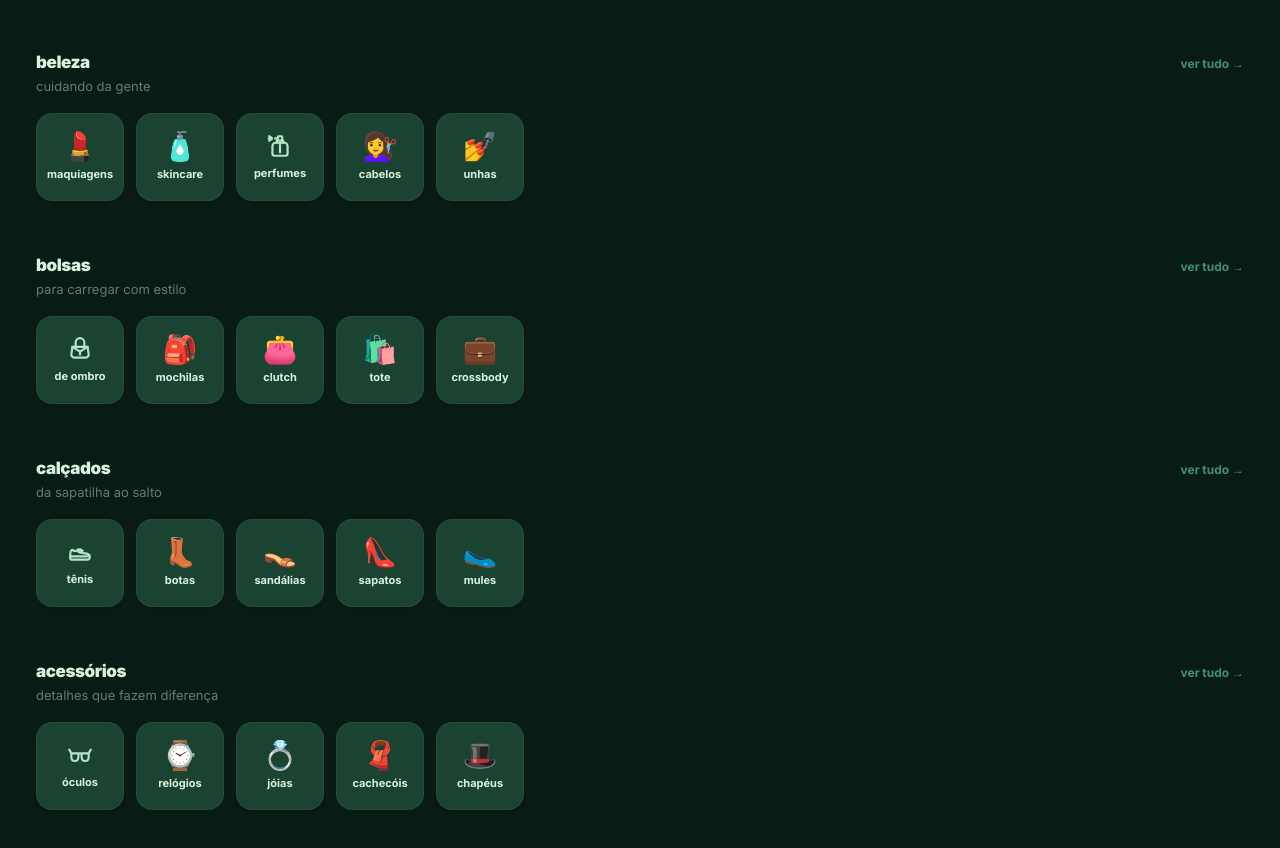
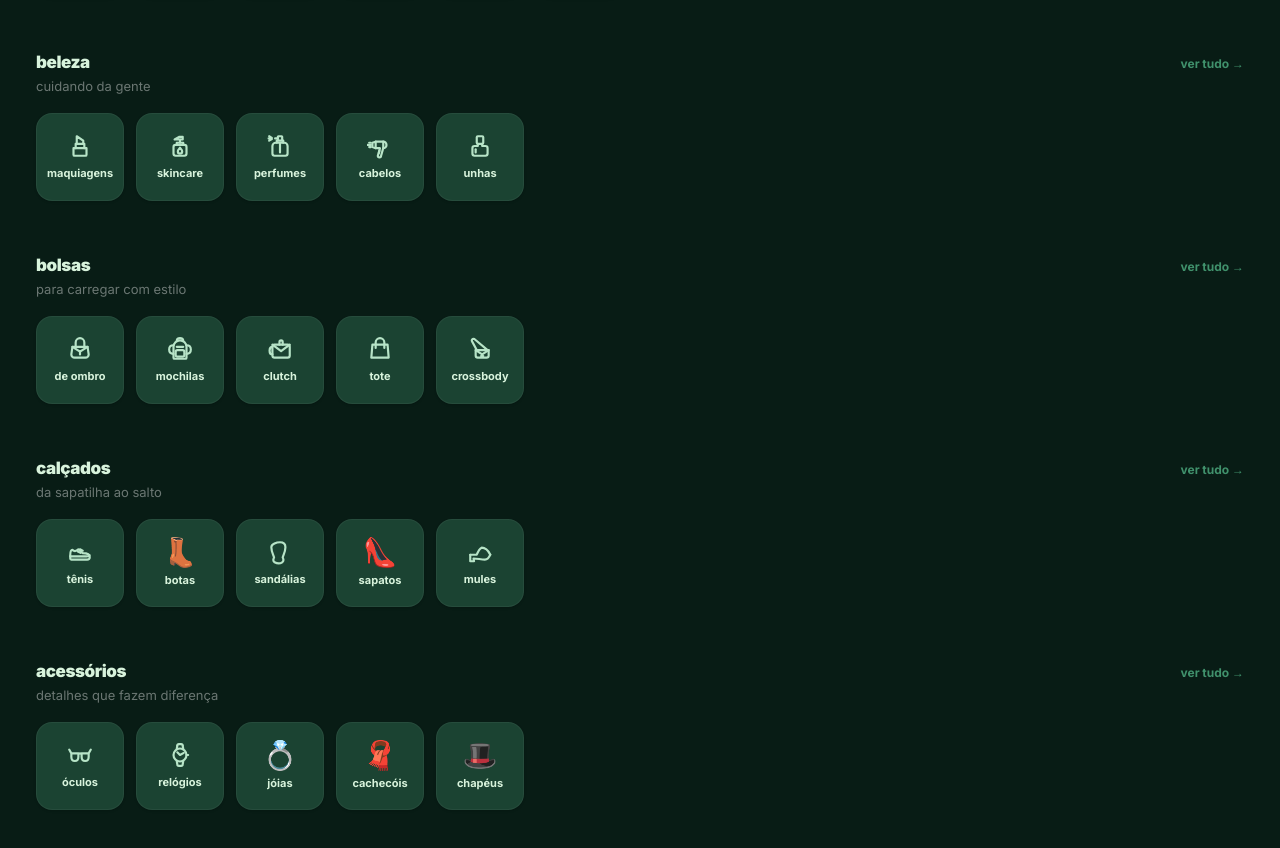
Before and after one commit to EduardoFedeli/Kloop, a Next.js app: page /mocas in a window 1280 px wide. Shown: the part 424-1272 px from the top of the page. Built offline with nearby package versions, Linux system fonts and the light colour scheme; no server answers; the database is empty.

Commit message:
feat: adiciona mais 16 icones customizados (roupas, beleza, bolsas, calcados, relogio)

```diff
--- a/src/app/(main)/mocas/page.tsx
+++ b/src/app/(main)/mocas/page.tsx
@@ -1,6 +1,6 @@
 import Link from 'next/link'
 import type { ComponentType } from 'react'
-import { VestidoIcon, CalcaIcon, BlusaIcon, CasacoIcon, SaiaIcon, ShortsIcon, PerfumeIcon, TenisIcon, BolsaIcon, OculosIcon } from '@/components/icons/CustomIcons'
+import { VestidoIcon, CalcaIcon, BlusaIcon, CasacoIcon, SaiaIcon, ShortsIcon, PerfumeIcon, TenisIcon, BolsaIcon, OculosIcon, MaquiagemIcon, SkincareIcon, CabeloIcon, UnhaIcon, MochilaIcon, ClutchIcon, ToteIcon, CrossbodyIcon, SandaliaIcon, MuleIcon, RelogioIcon } from '@/components/icons/CustomIcons'
 
 type IconComponent = ComponentType<{ size?: number; className?: string }>
 type SubCard = { emoji: string; icon?: IconComponent; label: string; href: string }
@@ -25,11 +25,11 @@ const SECTIONS: Section[] = [
     subtitle: 'cuidando da gente',
     href: '/search?dept=mocas&cat=beleza',
     cards: [
-      { emoji: '💄', label: 'maquiagens', href: '/search?dept=mocas&cat=beleza&sub=maquiagens' },
-      { emoji: '🧴', label: 'skincare', href: '/search?dept=mocas&cat=beleza&sub=skincare' },
+      { emoji: '💄', icon: MaquiagemIcon, label: 'maquiagens', href: '/search?dept=mocas&cat=beleza&sub=maquiagens' },
+      { emoji: '🧴', icon: SkincareIcon, label: 'skincare', href: '/search?dept=mocas&cat=beleza&sub=skincare' },
       { emoji: '🌸', icon: PerfumeIcon, label: 'perfumes', href: '/search?dept=mocas&cat=beleza&sub=perfumes' },
-      { emoji: '💇‍♀️', label: 'cabelos', href: '/search?dept=mocas&cat=beleza&sub=cabelos' },
-      { emoji: '💅', label: 'unhas', href: '/search?dept=mocas&cat=beleza&sub=unhas' },
+      { emoji: '💇‍♀️', icon: CabeloIcon, label: 'cabelos', href: '/search?dept=mocas&cat=beleza&sub=cabelos' },
+      { emoji: '💅', icon: UnhaIcon, label: 'unhas', href: '/search?dept=mocas&cat=beleza&sub=unhas' },
     ],
   },
   {
@@ -38,10 +38,10 @@ const SECTIONS: Section[] = [
     href: '/search?dept=mocas&cat=bolsas',
     cards: [
       { emoji: '👜', icon: BolsaIcon, label: 'de ombro', href: '/search?dept=mocas&cat=bolsas&sub=ombro' },
-      { emoji: '🎒', label: 'mochilas', href: '/search?dept=mocas&cat=bolsas&sub=mochilas' },
-      { emoji: '👛', label: 'clutch', href: '/search?dept=mocas&cat=bolsas&sub=clutch' },
-      { emoji: '🛍️', label: 'tote', href: '/search?dept=mocas&cat=bolsas&sub=tote' },
-      { emoji: '💼', label: 'crossbody', href: '/search?dept=mocas&cat=bolsas&sub=crossbody' },
+      { emoji: '🎒', icon: MochilaIcon, label: 'mochilas', href: '/search?dept=mocas&cat=bolsas&sub=mochilas' },
+      { emoji: '👛', icon: ClutchIcon, label: 'clutch', href: '/search?dept=mocas&cat=bolsas&sub=clutch' },
+      { emoji: '🛍️', icon: ToteIcon, label: 'tote', href: '/search?dept=mocas&cat=bolsas&sub=tote' },
+      { emoji: '💼', icon: CrossbodyIcon, label: 'crossbody', href: '/search?dept=mocas&cat=bolsas&sub=crossbody' },
     ],
   },
   {
@@ -51,9 +51,9 @@ const SECTIONS: Section[] = [
     cards: [
       { emoji: '👟', icon: TenisIcon, label: 'tênis', href: '/search?dept=mocas&cat=calcados&sub=tenis' },
       { emoji: '👢', label: 'botas', href: '/search?dept=mocas&cat=calcados&sub=botas' },
-      { emoji: '👡', label: 'sandálias', href: '/search?dept=mocas&cat=calcados&sub=sandalias' },
+      { emoji: '👡', icon: SandaliaIcon, label: 'sandálias', href: '/search?dept=mocas&cat=calcados&sub=sandalias' },
       { emoji: '👠', label: 'sapatos', href: '/search?dept=mocas&cat=calcados&sub=sapatos' },
-      { emoji: '🥿', label: 'mules', href: '/search?dept=mocas&cat=calcados&sub=mules' },
+      { emoji: '🥿', icon: MuleIcon, label: 'mules', href: '/search?dept=mocas&cat=calcados&sub=mules' },
     ],
   },
   {
@@ -62,7 +62,7 @@ const SECTIONS: Section[] = [
     href: '/search?dept=mocas&cat=acessorios',
     cards: [
       { emoji: '👓', icon: OculosIcon, label: 'óculos', href: '/search?dept=mocas&cat=acessorios&sub=oculos' },
-      { emoji: '⌚', label: 'relógios', href: '/search?dept=mocas&cat=acessorios&sub=relogios' },
+      { emoji: '⌚', icon: RelogioIcon, label: 'relógios', href: '/search?dept=mocas&cat=acessorios&sub=relogios' },
       { emoji: '💍', label: 'jóias', href: '/search?dept=mocas&cat=acessorios&sub=joias-e-bijuterias' },
       { emoji: '🧣', label: 'cachecóis', href: '/search?dept=mocas&cat=acessorios&sub=cachacois' },
       { emoji: '🎩', label: 'chapéus', href: '/search?dept=mocas&cat=acessorios&sub=chapeus' },
--- a/src/components/icons/CustomIcons.tsx
+++ b/src/components/icons/CustomIcons.tsx
@@ -152,3 +152,205 @@ export function MamadeiraIcon({ size = 24, className }: IconProps) {
     </svg>
   )
 }
+
+export function BodyBebeIcon({ size = 24, className }: IconProps) {
+  return (
+    <svg width={size} height={size} viewBox="0 0 24 24" {...base} className={className}>
+      <title>Body de bebê</title>
+      <path d="M8 4L4 6L3 9.5L7 11V14C7 17 8.5 19.5 10 20H14C15.5 19.5 17 17 17 14V11L21 9.5L20 6L16 4" />
+      <path d="M8 4C8 8 16 8 16 4" />
+      <path d="M5.5 5.25C7.5 5.25 9.5 6.25 10.5 7.5" />
+      <path d="M18.5 5.25C16.5 5.25 14.5 6.25 13.5 7.5" />
+      <path d="M9 17C10.5 18 13.5 18 15 17" />
+    </svg>
+  )
+}
+
+export function PijamaIcon({ size = 24, className }: IconProps) {
+  return (
+    <svg width={size} height={size} viewBox="0 0 24 24" {...base} className={className}>
+      <title>Pijama</title>
+      <path d="M 17 2 A 3.5 3.5 0 0 0 20.5 5.5 A 2.8 2.8 0 0 1 17 2 Z" />
+      <path d="M 5 2 v 3 M 3.5 3.5 h 3" />
+      <path d="M 6 17 v 2 a 2 2 0 0 0 2 2 h 8 a 2 2 0 0 0 2 -2 v -2" />
+      <path d="M 12 19 v 2" />
+      <rect x="4" y="8" width="16" height="9" rx="2" />
+      <path d="M 8.5 8 L 12 11.5 L 15.5 8" />
+      <path d="M 9.5 9 L 7.5 9.5" />
+      <path d="M 14.5 9 L 16.5 9.5" />
+      <path d="M 12 11.5 V 17" />
+      <path d="M 6.5 13 H 9.5" />
+      <path d="M 12 14.5 h 0.01" />
+    </svg>
+  )
+}
+
+export function MaquiagemIcon({ size = 24, className }: IconProps) {
+  return (
+    <svg width={size} height={size} viewBox="0 0 24 24" {...base} className={className}>
+      <title>Maquiagem</title>
+      <path d="M9 10V3l6 4v3" />
+      <path d="M8 14v-4h8v4" />
+      <path d="M6 14h12v6a1 1 0 0 1-1 1H7a1 1 0 0 1-1-1v-6z" />
+    </svg>
+  )
+}
+
+export function SkincareIcon({ size = 24, className }: IconProps) {
+  return (
+    <svg width={size} height={size} viewBox="0 0 24 24" {...base} className={className}>
+      <title>Skincare</title>
+      <path d="M7 6h7.5V3.5h-3L7 6z" />
+      <path d="M12 6v3" />
+      <path d="M9 11V9h6v2" />
+      <rect x="6" y="11" width="12" height="10" rx="2" />
+      <path d="M12 13.5c0 0-2 2.3-2 3.5a2 2 0 0 0 4 0c0-1.2-2-3.5-2-3.5z" />
+    </svg>
+  )
+}
+
+export function CamisaSocialIcon({ size = 24, className }: IconProps) {
+  return (
+    <svg width={size} height={size} viewBox="0 0 24 24" {...base} className={className}>
+      <title>Camisa social</title>
+      <path d="M8 3.5L2.5 6.5L4 11.5L7 10.5V20.5H17V10.5L20 11.5L21.5 6.5L16 3.5" />
+      <path d="M8 3.5Q12 1.8 16 3.5" />
+      <path d="M8 3.5L9.5 9L12 6.5L14.5 9L16 3.5" />
+      <path d="M12 6.5V20.5" />
+      <path d="M13.5 12H16V15.5H13.5Z" />
+    </svg>
+  )
+}
+
+export function UnhaIcon({ size = 24, className }: IconProps) {
+  return (
+    <svg width={size} height={size} viewBox="0 0 24 24" {...base} className={className}>
+      <title>Esmalte</title>
+      <rect x="9" y="3" width="6" height="7" rx="1" />
+      <path d="M10 10v2H7a2 2 0 0 0-2 2v5a2 2 0 0 0 2 2h10a2 2 0 0 0 2-2v-5a2 2 0 0 0-2-2h-3v-2" />
+      <path d="M8 15v3" />
+    </svg>
+  )
+}
+
+export function CabeloIcon({ size = 24, className }: IconProps) {
+  return (
+    <svg width={size} height={size} viewBox="0 0 24 24" {...base} className={className}>
+      <title>Secador de cabelo</title>
+      <path d="M 5 9 L 8 8 H 15 A 3 3 0 0 1 15 14 L 13 21 A 1.5 1.5 0 0 1 10 21 L 12 14 H 8 L 5 13 Z" />
+      <path d="M 8 8 V 14" />
+      <path d="M 15 8 V 14" />
+      <path d="M 11.5 16.5 L 11 18.5" />
+      <path d="M 2 9 H 3.5" />
+      <path d="M 0.5 11 H 3.5" />
+      <path d="M 2 13 H 3.5" />
+    </svg>
+  )
+}
+
+export function MochilaIcon({ size = 24, className }: IconProps) {
+  return (
+    <svg width={size} height={size} viewBox="0 0 24 24" {...base} className={className}>
+      <title>Mochila</title>
+      <path d="M 6 8.5 C 3.5 8.5 2 10.2 2 12.5 C 2 14.8 3.5 16.5 6 16.5" />
+      <path d="M 18 8.5 C 20.5 8.5 22 10.2 22 12.5 C 22 14.8 20.5 16.5 18 16.5" />
+      <path d="M 9 4.5 C 9 3.1 10.3 2 12 2 C 13.7 2 15 3.1 15 4.5" />
+      <path d="M 6 20 V 10 C 6 6.7 8.7 4 12 4 C 15.3 4 18 6.7 18 10 V 20 C 18 20.6 17.6 21 17 21 H 7 C 6.4 21 6 20.6 6 20 Z" />
+      <path d="M 9 10 H 15" />
+      <rect x="8" y="13" width="8" height="6" rx="1.5" />
+    </svg>
+  )
+}
+
+export function ClutchIcon({ size = 24, className }: IconProps) {
+  return (
+    <svg width={size} height={size} viewBox="0 0 24 24" {...base} className={className}>
+      <title>Clutch</title>
+      <path d="M 5 10 C 1.5 10 1.5 17 5 17" />
+      <rect x="5" y="8" width="16" height="12" rx="2" />
+      <path d="M 11.5 8 V 5.5 C 11.5 4.67 12.17 4 13 4 C 13.83 4 14.5 4.67 14.5 5.5 V 8" />
+      <path d="M 5 8 L 13 14 L 21 8" />
+    </svg>
+  )
+}
+
+export function ToteIcon({ size = 24, className }: IconProps) {
+  return (
+    <svg width={size} height={size} viewBox="0 0 24 24" {...base} className={className}>
+      <title>Tote</title>
+      <path d="M5 8h14l1 12H4z" />
+      <path d="M8 11V6a4 4 0 0 1 8 0v5" />
+    </svg>
+  )
+}
+
+export function CrossbodyIcon({ size = 24, className }: IconProps) {
+  return (
+    <svg width={size} height={size} viewBox="0 0 24 24" {...base} className={className}>
+      <title>Crossbody</title>
+      <path d="M 9 13 L 4.8 5.2 C 3.8 3.6 5.2 2 6.8 2.8 L 19 13" />
+      <path d="M 8 13 h 12 v 5 a 2 2 0 0 1 -2 2 h -8 a 2 2 0 0 1 -2 -2 z" />
+      <path d="M 8 13 l 6 4 l 6 -4" />
+      <path d="M 13 18.5 h 2" />
+    </svg>
+  )
+}
+
+export function MaletaIcon({ size = 24, className }: IconProps) {
+  return (
+    <svg width={size} height={size} viewBox="0 0 24 24" {...base} className={className}>
+      <title>Maleta</title>
+      <path d="M9 7V5a2 2 0 0 1 2-2h2a2 2 0 0 1 2 2v2" />
+      <rect x="3" y="7" width="18" height="13" rx="2" />
+      <path d="M3 13h18" />
+      <path d="M8 11v4" />
+      <path d="M16 11v4" />
+    </svg>
+  )
+}
+
+export function BolsaMaternidadeIcon({ size = 24, className }: IconProps) {
+  return (
+    <svg width={size} height={size} viewBox="0 0 24 24" {...base} className={className}>
+      <title>Bolsa maternidade</title>
+      <path d="M9 9V5a3 3 0 0 1 6 0v4" />
+      <rect x="6" y="9" width="12" height="12" rx="2" />
+      <path d="M6 14H4.5A1.5 1.5 0 0 0 3 15.5v3A1.5 1.5 0 0 0 4.5 20H6" />
+      <path d="M18 14h1.5a1.5 1.5 0 0 1 1.5 1.5v3a1.5 1.5 0 0 1-1.5 1.5H18" />
+      <path d="M8 14h8v6a1 1 0 0 1-1 1H9a1 1 0 0 1-1-1v-6Z" />
+      <path d="M8 14l4 2.5 4-2.5" />
+    </svg>
+  )
+}
+
+export function SandaliaIcon({ size = 24, className }: IconProps) {
+  return (
+    <svg width={size} height={size} viewBox="0 0 24 24" {...base} className={className}>
+      <title>Sandália</title>
+      <path d="M12 3c3 0 5 1.5 5 4.5 0 3.5-1.5 6.5-2.5 9.5 1 2 1 3.5-.5 4.5-1.5 1-4 1.5-7 0-1.5-1-1.5-2.5-.5-4.5C5.5 14 4 11 4 7.5 4 4.5 9 3 12 3z" />
+    </svg>
+  )
+}
+
+export function MuleIcon({ size = 24, className }: IconProps) {
+  return (
+    <svg width={size} height={size} viewBox="0 0 24 24" {...base} className={className}>
+      <title>Mule</title>
+      <path d="M 3 14.5 H 9 C 10 12 11.2 9 13.5 8 C 16.8 8 19.8 11 21.5 14.5" />
+      <path d="M 3 14.5 V 20.5 H 6.5 L 6 18 C 9.5 18 13 19 16.5 19 C 18.8 19 20.3 17.5 21.5 14.5" />
+    </svg>
+  )
+}
+
+export function RelogioIcon({ size = 24, className }: IconProps) {
+  return (
+    <svg width={size} height={size} viewBox="0 0 24 24" {...base} className={className}>
+      <title>Relógio</title>
+      <path d="M9 6.5L9.5 3.5A1.5 1.5 0 0 1 11 2h2a1.5 1.5 0 0 1 1.5 1.5L15 6.5" />
+      <path d="M9 17.5l0.5 3A1.5 1.5 0 0 0 11 22h2a1.5 1.5 0 0 0 1.5-1.5l0.5-3" />
+      <circle cx="12" cy="12" r="6" />
+      <path d="M9.5 9.5L12 12l3.5-2" />
+      <path d="M18 12h1.5" />
+    </svg>
+  )
+}
```
Also changed, not shown: src/app/(main)/kids/page.tsx (+5 -5 lines), src/app/(main)/rapazes/page.tsx (+7 -7 lines).
